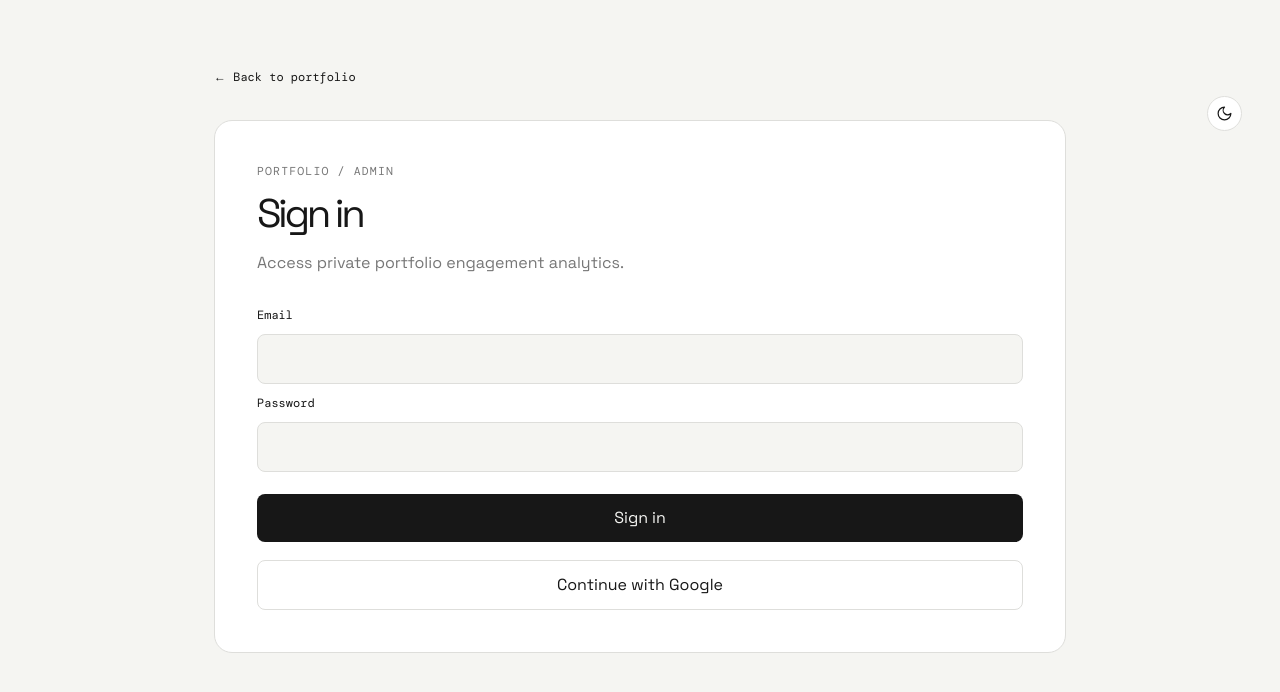
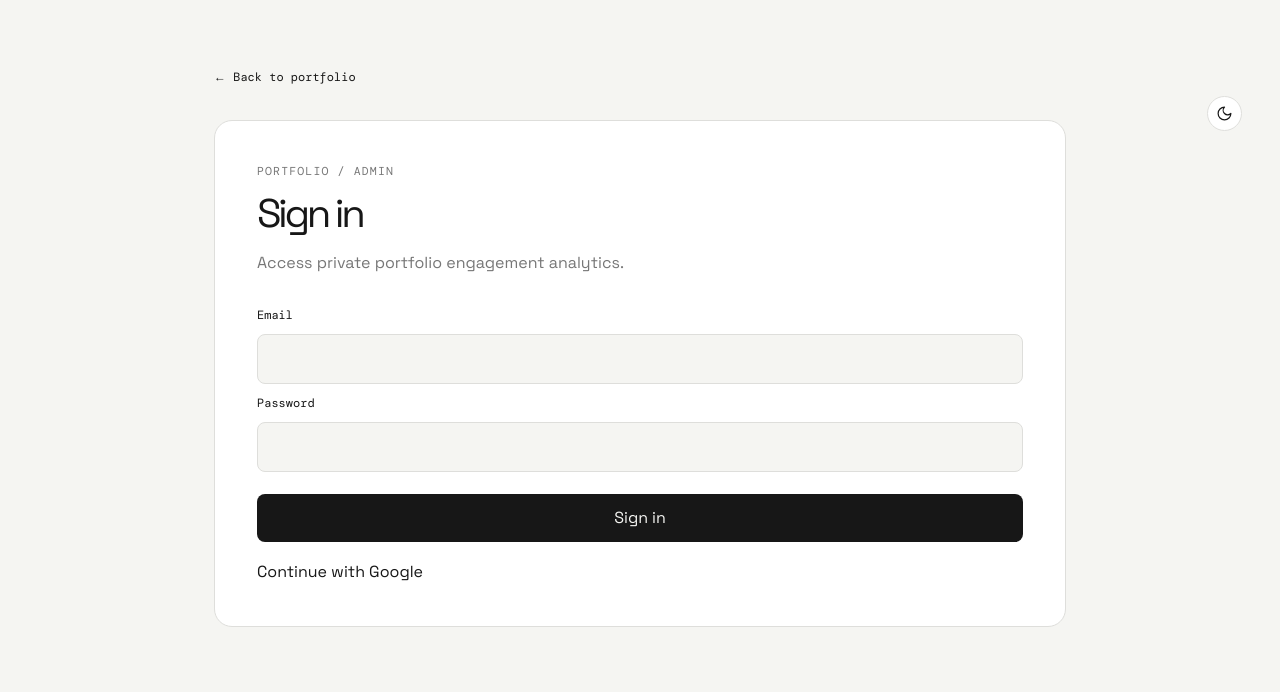
Before and after one commit to sardinexszc/SardinexszcPortfolio, a Next.js app in the folder apps/web/: page /loginauthentication in a window 1280 px wide. Shown: the top 692 px of the page. Built offline with nearby package versions, Linux system fonts and the light colour scheme; no server answers.

Commit message:
Make Google login button a normal link

```diff
--- a/apps/web/src/app/loginauthentication/page.tsx
+++ b/apps/web/src/app/loginauthentication/page.tsx
@@ -30,9 +30,9 @@ export default async function LoginPage({
           <input id="password" name="password" type="password" autoComplete="current-password" required />
           <button type="submit">Sign in</button>
         </form>
-        <form action="/auth/google" method="post" className="analytics-social-form">
-          <button type="submit">Continue with Google</button>
-        </form>
+        <div className="analytics-social-form">
+          <a href="/auth/google">Continue with Google</a>
+        </div>
       </div>
     </main>
   );
```
